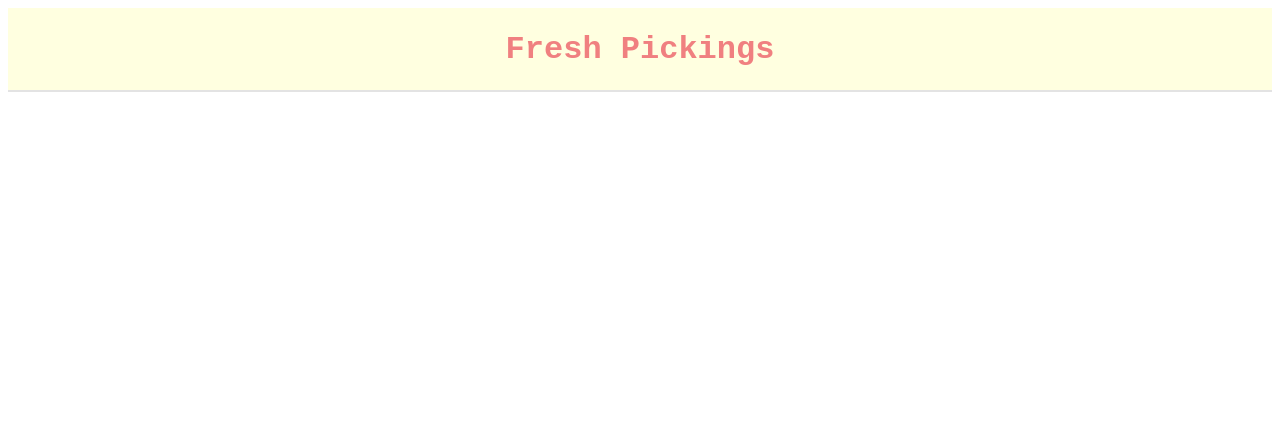
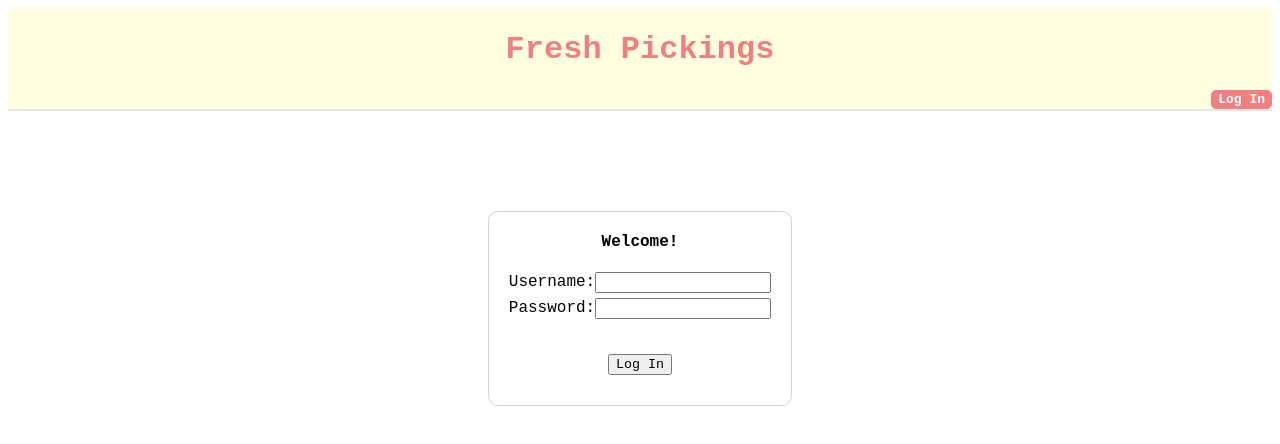
Before and after one commit to YoonJooWoo/fresh-pickings-solo-project, a React app: page /signin in a window 1280 px wide. Before the commit this address had no page. Shown: the top 444 px of the page. Built offline with nearby package versions, Linux system fonts and the light colour scheme.

Commit message:
added login button and signin page - need to work on authorization part

```diff
--- a/client/App.jsx
+++ b/client/App.jsx
@@ -4,6 +4,7 @@ import { Routes, Route, Link } from 'react-router-dom';
 import MainContainer from './components/MainContainer.jsx';
 import SeasonalPage from './components/SeasonalPage.jsx';
 import Details from './components/Details.jsx';
+import Signin from './components/Signin.jsx';
 // import './stylesheets/styles.css';
 
 const App = () => {
@@ -13,6 +14,7 @@ const App = () => {
         <Route exact path='/' element={<MainContainer />} />
         <Route path='/seasonal' element={<SeasonalPage />} />
         <Route path='/seasonal/:itemName' element={<Details />} />
+        <Route path='/signin' element={<Signin />} />
       </Routes>
     </div>
   );
--- /dev/null
+++ b/client/Header.jsx
@@ -0,0 +1,23 @@
+import React, { useState } from 'react';
+import LoginButton from './components/LoginButton.jsx';
+
+const Header = () => {
+  const [isLoggedIn, setIsLoggedIn] = useState(false);
+
+  const handleLogOut = () => {
+
+  }
+
+  return (
+    <header>
+      <h1>Fresh Pickings</h1>
+      <nav>
+        <LoginButton />
+      </nav>
+    </header>
+  );
+};
+
+
+
+export default Header;
--- a/client/components/Details.jsx
+++ b/client/components/Details.jsx
@@ -11,11 +11,16 @@ const Details = () => {
     const fetchItemDetails = async () => {
       try {
         //fetch data from Wikipedia API
-        const wikiResponse = await fetch(`https://en.wikipedia.org/api/rest_v1/page/summary/${itemName}`);
-        const wikiData = await wikiResponse.json();
+        const foodDescription = await fetch(`http://en.wikipedia.org/api/rest_v1/page/summary/${itemName}`);
+        const descriptionData = await foodDescription.json();
+        const description = descriptionData?.extract;
 
-        const imageUrl = wikiData?.thumbnail?.source;
-        const description = wikiData?.extract;
+        const foodResponse = await fetch(`https://api.edamam.com/api/food-database/v2/parser?ingr=${itemName}&app_id=26de60ee&app_key=b1c06f525ed260d85d343e5dbbef36ba`);
+        const foodData = await foodResponse.json();
+
+        const imageUrl = foodData?.hints[0]?.food?.image;
+        const nutrients = foodData?.hints[0]?.food?.nutrients;
+
 
         //fetch recipes from Edamam API
         const edamamResponse = await fetch(`https://api.edamam.com/api/recipes/v2?type=public&q=${itemName}&app_id=26820645&app_key=3c1afea0e1c66b9bb7177807d60193c6`);
@@ -26,7 +31,8 @@ const Details = () => {
           url: hit.recipe.url
         }));
 
-        setItemDetails({ imageUrl, description });
+        // console.log(nutrients);
+        setItemDetails({ imageUrl, description, nutrients });
         setRecipes(fetchedRecipes);
         setIsLoading(false);
 
@@ -39,6 +45,16 @@ const Details = () => {
     fetchItemDetails();
   }, [itemName]);
 
+  // translating keys to labels
+  const nutrientLabels = {
+    ENERC_KCAL: 'Energy (Kcal)',
+    PROCNT: 'Protein (g)',
+    FAT: 'Fat (g)',
+    CHOCDF: 'Carbohydrates (g)',
+    FIBTG: 'Fiber (g)'
+  };
+
+  // loading message to show mounting
   if (isLoading) {
     return <div>Loading...</div>;
   }
@@ -51,7 +67,19 @@ const Details = () => {
         <h2>{itemName}</h2>
         <div className='details-container'>
           {itemDetails.imageUrl && <img className='details_image' src={itemDetails.imageUrl} alt={itemName} />}
-          <div className='description'>{itemDetails.description}</div>
+          <div>
+            <div className='description'>{itemDetails.description}</div>
+            <div className='nutrients'>
+              <h4>Nutritional Information</h4>
+              <ul>
+                {Object.keys(itemDetails.nutrients).map((key, index) => (
+                  <li key={index}>
+                    <strong>{nutrientLabels[key]}</strong>: {itemDetails.nutrients[key]}
+                  </li>
+                ))}
+              </ul>
+            </div>
+          </div>
         </div>
       </div>
       <div className='recipe-outerbox'>
--- /dev/null
+++ b/client/components/LoginButton.jsx
@@ -0,0 +1,17 @@
+import React from 'react';
+import { useNavigate } from 'react-router-dom';
+
+const LoginButton = () => {
+  const navigate = useNavigate();
+
+  const handleClick = () => {
+    navigate('./signin');
+  };
+
+  return (
+    <button id='login_button' onClick={handleClick}>Log In</button>
+  );
+};
+
+
+export default LoginButton;
--- /dev/null
+++ b/client/components/Signin.jsx
@@ -0,0 +1,35 @@
+import React, { useState } from 'react';
+
+const Signin = () => {
+  const [username, setUsername] = useState('');
+  const [password, setPassword] = useState('');
+  const [isLoading, setIsLoading] = useState(false);
+
+  const handleSubmit = async (e) => {
+
+  };
+
+  return (
+    <div className='login_outerbox'>
+      <h4>Welcome!</h4>
+      <div id='login_box'>
+        {/* {error && <p>{error}</p>} */}
+        <form onSubmit={handleSubmit}>
+          <div className='input-group'>
+            <label>
+                    Username:
+              <input type='text' value={username} onChange={(e) => setUsername(e.target.value)} />
+            </label>
+            <label>
+                    Password:
+              <input type='password' value={password} onChange={(e) => setPassword(e.target.value)} />
+            </label>
+          </div>
+          <button type='submit' disabled={isLoading}>Log In</button>
+        </form>
+      </div>
+    </div>
+  );
+};
+
+export default Signin;
--- a/client/index.html
+++ b/client/index.html
@@ -9,10 +9,10 @@
     <link rel="stylesheet" href="stylesheets/styles.css">
 </head>
 <body>
-    <header>
+    <!-- <header>
         <h1>Fresh Pickings</h1>
-    </header>
-    <div id="app"></div>
+    </header> -->
+    <div id="root"></div>
     <script src="../build/bundle.js"></script>
 
 </body>
--- a/client/index.js
+++ b/client/index.js
@@ -1,11 +1,13 @@
 import React from 'react';
 import { createRoot } from 'react-dom/client';
 import { BrowserRouter as Router } from 'react-router-dom';
+import Header from './Header.jsx';
 import App from './App.jsx';
 
-const root = createRoot(document.getElementById('app'));
+const root = createRoot(document.getElementById('root'));
 root.render(
   <Router>
+    <Header />
     <App />
   </Router>
 );
--- a/client/stylesheets/styles.css
+++ b/client/stylesheets/styles.css
@@ -13,6 +13,50 @@ header {
     padding-top: 2px;
     color: lightcoral;
 }
+
+nav {
+    text-align: right;
+    /* background-color: lightcoral; */
+}
+
+#login_button {
+    font-size: 13px;
+    background-color: lightcoral;
+    color: white;
+    border-color: lightcoral;
+    border: solid 1px lightcoral;
+    border-radius: 5px;
+    font-weight: bold;
+    box-shadow: none;
+}
+
+.login_outerbox {
+    border: solid lightgrey 1px;
+    border-radius: 10px;
+    padding-bottom: 30px;
+    width: fit-content;
+    padding-left: 20px;
+    padding-right: 20px;
+    margin: 0 auto;
+    margin-top: 100px;
+}
+
+#login_box {
+    margin-top: 20px;
+    button {
+        margin-top: 30px;
+    }
+}
+
+.input-group {
+    display: flex;
+    flex-direction: column;
+}
+
+.input-group label {
+    margin-bottom: 5px;
+}
+
 
 .seasonal_container {
     display: flex;
@@ -75,8 +119,8 @@ ul {
 
 .details-container {
     display: flex;
-    align-items: center;
-    justify-content: center;
+    align-items: flex-start;
+    /* justify-content: center; */
     width: 100%;
 }
 
@@ -89,6 +133,15 @@ ul {
 .description {
     margin-left: 20px;
     text-align: left;
+    font-size: 13px;
+    margin-right: 20px;
+}
+
+.nutrients {
+    text-align: left;
+    font-size: 13px;
+    margin-left: 20px;
+    margin-top: 30px;
 }
 
 .recipe-outerbox {
```
Also changed, not shown: client/fruit.js (deleted, +0 -74 lines), client/seasonal.html (deleted, +0 -33 lines), 1 other file (tests, documents, lock files or other folders).
